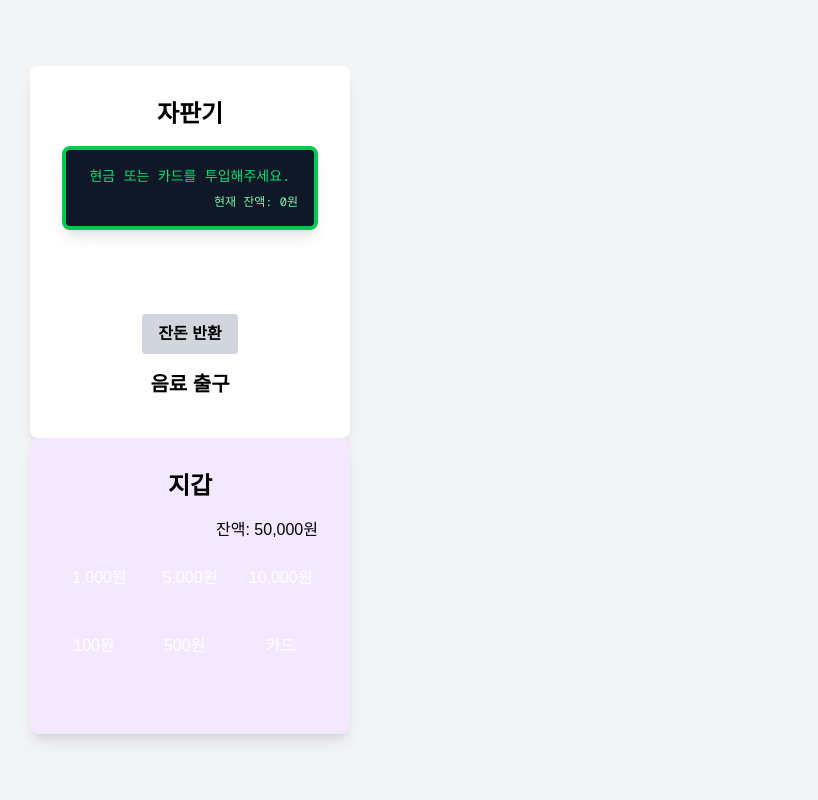
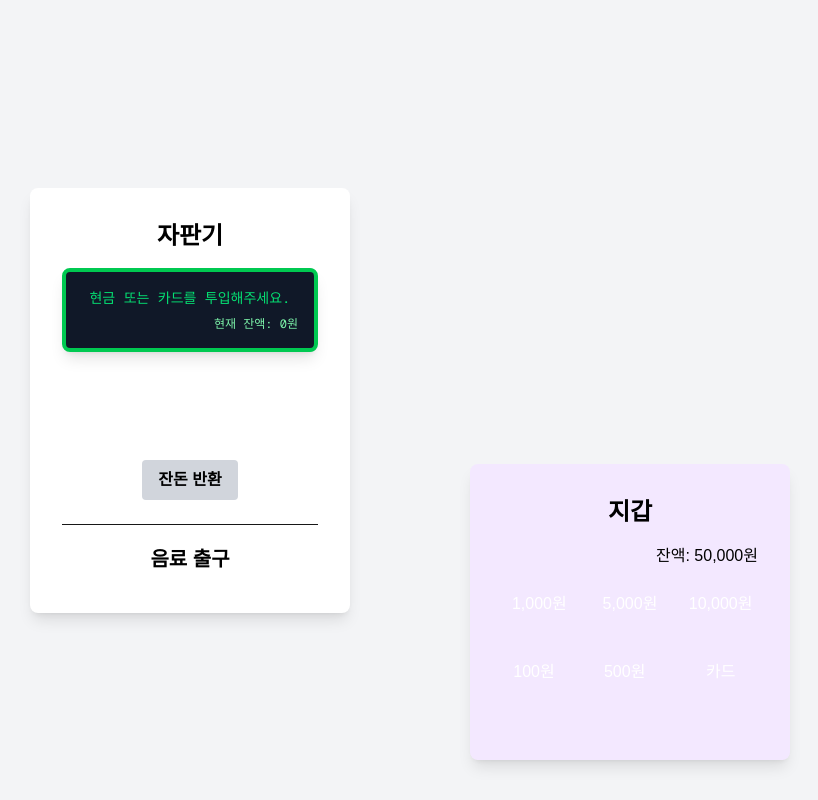
Before and after one commit to syki66/sungyeon-vending-machine, a Next.js app: page / in a window 1280 px wide. Shown: the whole page, without its empty margins (450-1268 px from the left). Built offline with nearby package versions, Linux system fonts and the light colour scheme.

Commit message:
style: 레이아웃, 간격, 아이콘 색상 조절

```diff
--- a/src/app/page.tsx
+++ b/src/app/page.tsx
@@ -107,7 +107,7 @@ export default function Home() {
             자판기
           </h1>
           <Display text={displayMainText} subText={displaySubText} />
-          <div className="grid grid-cols-3 gap-4 mb-6">
+          <div className="grid grid-cols-3 gap-4 my-6">
             <Beverage
               onClick={() => handleBalanceChange(-PRICE_LIST.cola)}
               name="콜라"
@@ -136,7 +136,7 @@ export default function Home() {
               }
             />
           </div>
-          <div className="flex justify-center mb-4">
+          <div className="flex justify-center mb-6">
             <button
               className="bg-gray-300 text-black py-2 px-4 rounded hover:bg-gray-400 font-semibold"
               onClick={handleReturnChange}
@@ -144,21 +144,30 @@ export default function Home() {
               잔돈 반환
             </button>
           </div>
+
+          <hr className="mb-5" />
+
           <h2 className="text-xl font-bold mb-2 text-center text-black">
             음료 출구
           </h2>
-          <div className="">
+          <div>
             {dispensedDrinks.map((drink, index) => (
               <span key={index} className="text-black text-center">
-                {drink === '콜라' && <BottleWine className="inline mb-1" />}
-                {drink === '물' && <GlassWater className="inline mb-1" />}
-                {drink === '커피' && <Coffee className="inline mb-1" />}
+                {drink === '콜라' && (
+                  <BottleWine color="red" className="inline mb-1" />
+                )}
+                {drink === '물' && (
+                  <GlassWater color="blue" className="inline mb-1" />
+                )}
+                {drink === '커피' && (
+                  <Coffee color="brown" className="inline mb-1" />
+                )}
               </span>
             ))}
           </div>
         </div>
 
-        <div className="bg-purple-100 rounded-lg shadow-lg p-8 w-80">
+        <div className="bg-purple-100 rounded-lg shadow-lg p-8 w-80 fixed bottom-10 right-10">
           <h1 className="text-2xl font-bold mb-4 text-center text-black">
             지갑
           </h1>
```
